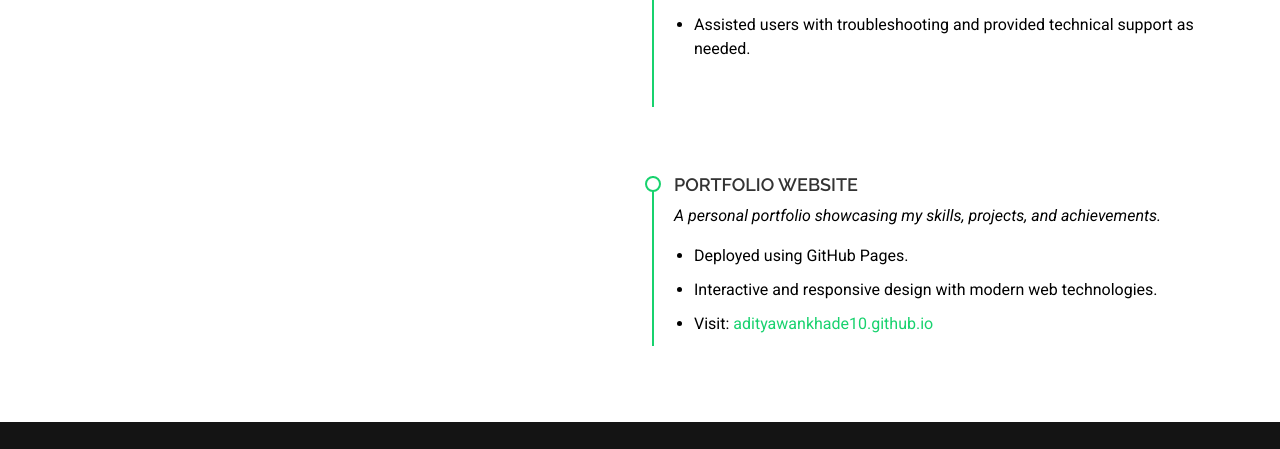
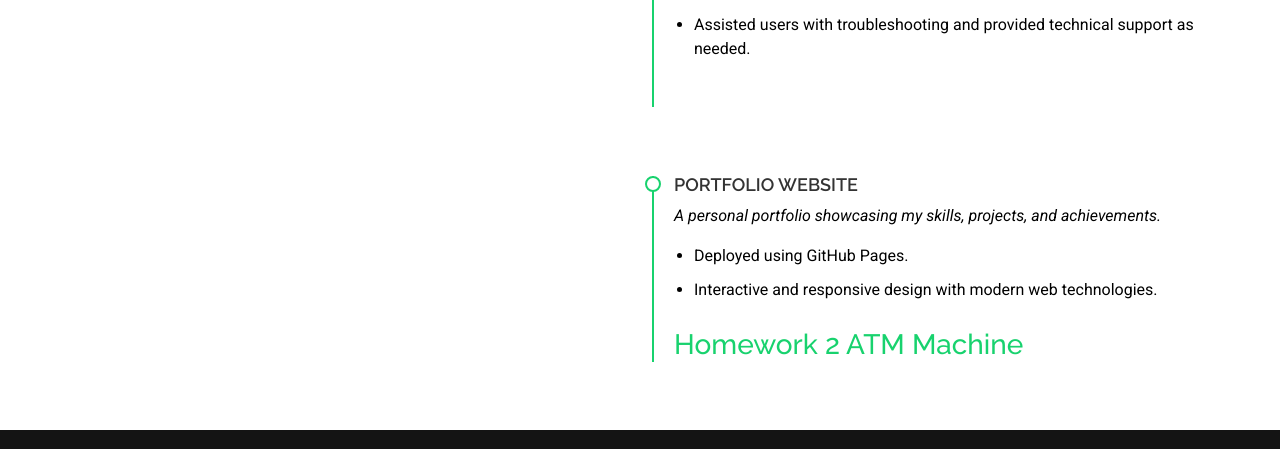
Before and after one commit to adityawankhade10/adityawankhade28.github.io, a plain HTML site: page resume.html in a window 1280 px wide. Shown: the part 1109-1558 px from the top of the page. Drawn offline with Linux system fonts and the light colour scheme; a script that the page names is missing.

Commit message:
resume.html

```diff
--- a/resume.html
+++ b/resume.html
@@ -157,8 +157,9 @@
                 <ul>
                   <li>Deployed using GitHub Pages.</li>
                   <li>Interactive and responsive design with modern web technologies.</li>
-                  <li>Visit: <a href="https://adityawankhade10.github.io" target="_blank">adityawankhade10.github.io</a></li>
+
                 </ul>
+                <h3><a href="Project/Homework/index.html" target="_blank">Homework 2 ATM Machine</a></h3>
               </div>
 
 
```
